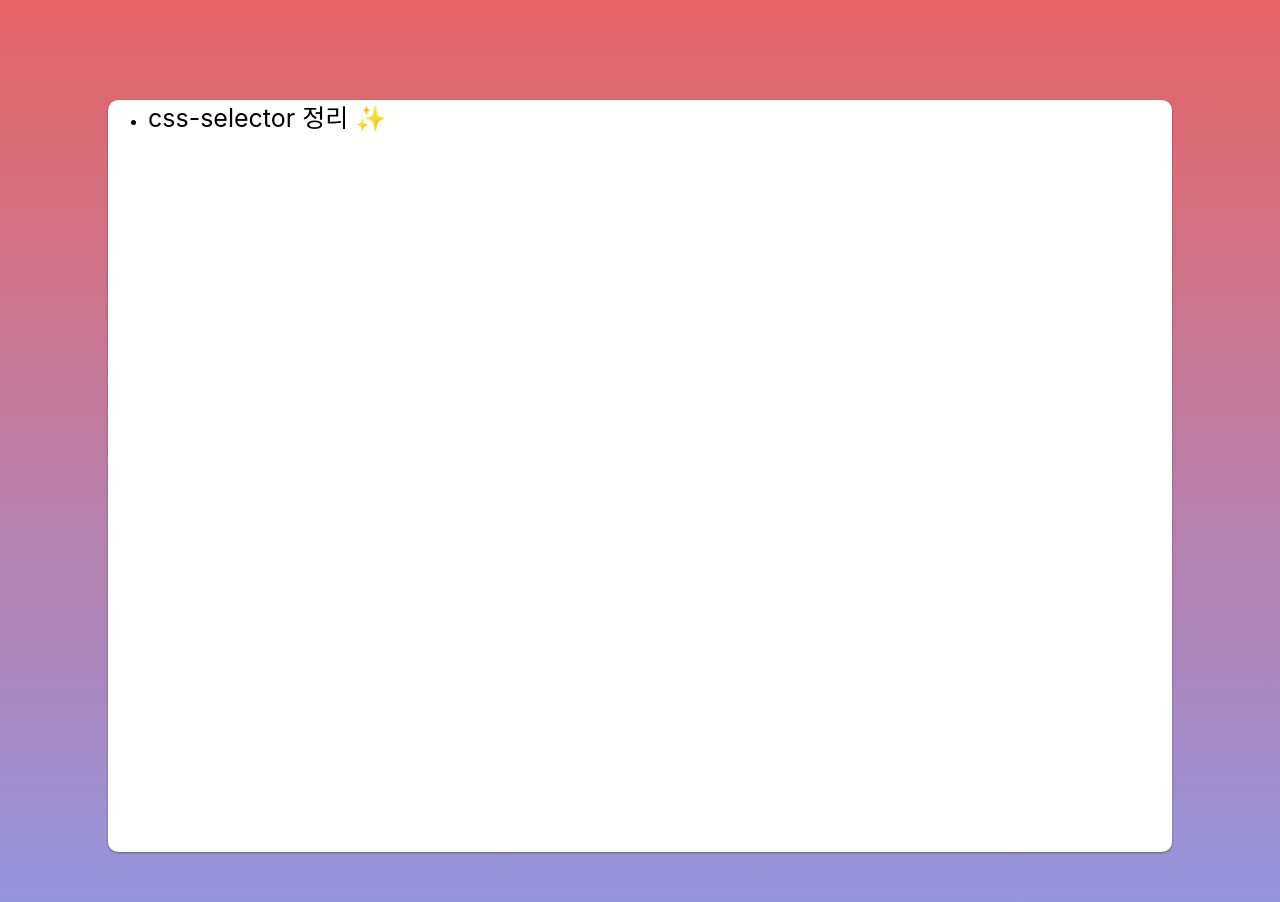
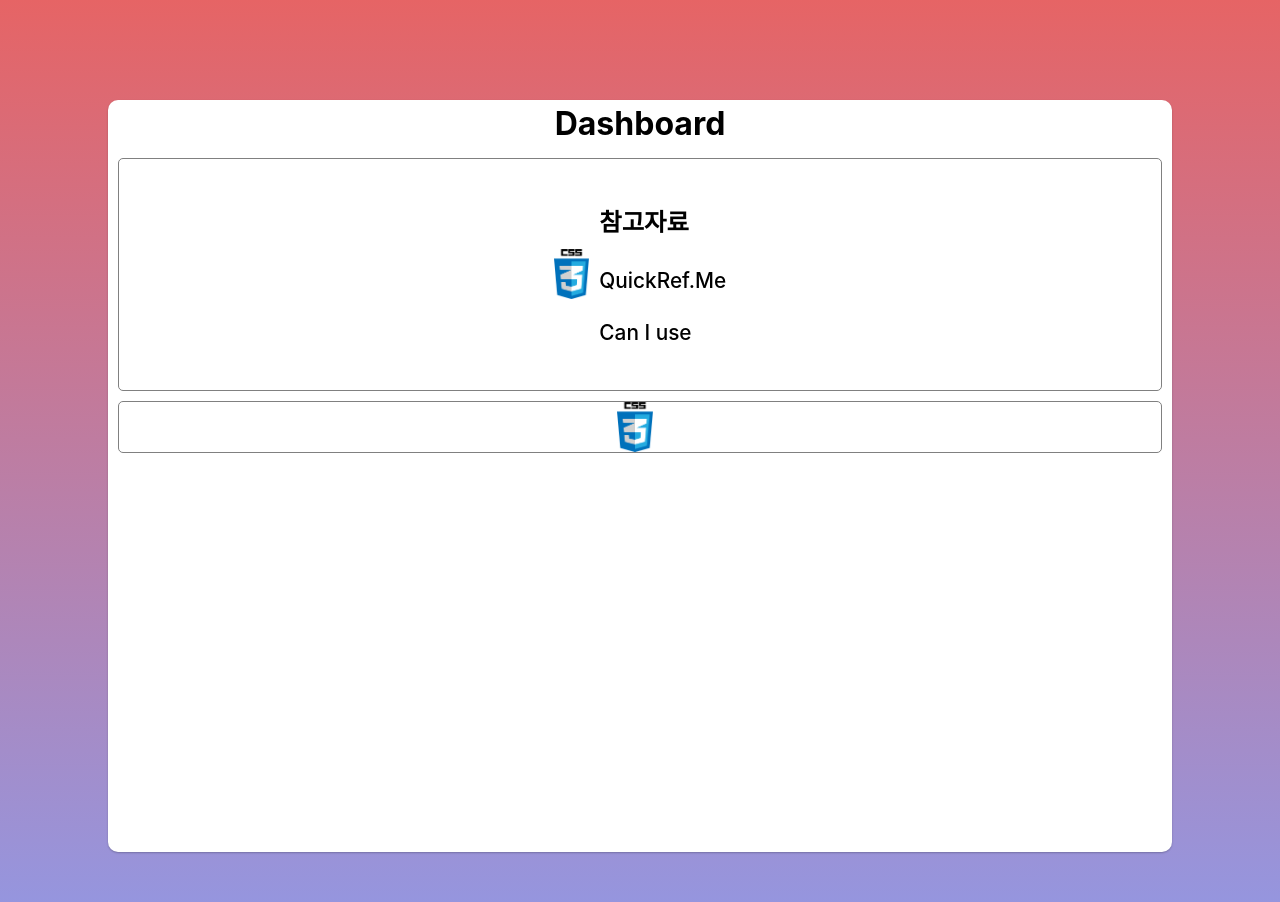
Before and after one commit to heejung0923/first-project, a React (Vite) app: page / in a window 1280 px wide. Shown: the top 902 px of the page. Built offline with nearby package versions, Linux system fonts and the light colour scheme.

Commit message:
💄design: mock 데이터 생성 및 디자인

```diff
--- /dev/null
+++ b/src/api/__mock__/contents.ts
@@ -0,0 +1,26 @@
+import { Reference } from '@/components/CSS';
+import { FC } from 'react';
+
+export interface MockContentType {
+  id: number;
+  title: string;
+  image: string;
+  component?: FC;
+  url: string;
+}
+
+export const MockContent: MockContentType[] = [
+  {
+    id: 1,
+    title: '[CSS] CSS Selector 정리',
+    image: '/CSS.png',
+    component: Reference,
+    url: 'https://heedymy.tistory.com/68',
+  },
+  {
+    id: 2,
+    title: '[CSS] CSS Selector 정리',
+    image: '/CSS.png',
+    url: 'https://heedymy.tistory.com/68',
+  },
+];
--- /dev/null
+++ b/src/components/CSS.tsx
@@ -0,0 +1,32 @@
+import '@/styles/Reference.css';
+
+export const Reference = () => {
+  return (
+    <>
+      <h3>참고자료</h3>
+      {MockURL.map(value => (
+        <p onClick={() => (window.location.href = `${value.url}`)}>{value.title}</p>
+      ))}
+      <p></p>
+    </>
+  );
+};
+
+export interface URLType {
+  id: number;
+  url: string;
+  title: string;
+}
+
+export const MockURL: URLType[] = [
+  {
+    id: 1,
+    url: 'https://quickref.me/css3.html',
+    title: 'QuickRef.Me',
+  },
+  {
+    id: 2,
+    url: 'https://caniuse.com',
+    title: 'Can I use',
+  },
+];
--- a/src/index.css
+++ b/src/index.css
@@ -5,17 +5,33 @@
   min-height: 100vh;
   background: linear-gradient(#e66465, #9198e5);
   --maxWidth: 48px;
-  --padding: 10px;
+  --base-padding: 48px;
+  --md-padding: 56px;
 }
 
 main .Container {
   margin: 100px;
   background: white;
   border-radius: 10px;
-  min-height: calc(100vh - var(--maxWidth));
-  box-shadow:
-    0 1px 3px rgba(0, 0, 0, 0.12),
-    0 1px 2px rgba(0, 0, 0, 0.24);
+  min-height: calc(100vh - var(--base-padding));
+  box-shadow: 0 1px 2px rgba(0, 0, 0, 0.24);
+}
+
+.title-polygon {
+  object-fit: contain;
+  clip-path: polygon(50% 16%, 88% 13%, 100% 43%, 95% 84%, 68% 100%, 29% 96%, 6% 78%, 0% 43%, 17% 12%);
+  background-color: dodgerblue;
+  height: 100px;
+  width: 100px;
+  margin: 0 auto;
+  position: relative;
+}
+
+.title {
+  font-size: 2em;
+  text-align: center;
+  margin-top: 100px;
+  font-weight: 700;
 }
 
 .Container:hover {
@@ -42,3 +58,38 @@ ul li a:visited {
 ul li a:hover {
   background-color: linear-gradient(#e66465, #9198e5);
 }
+
+h1 {
+}
+
+.Card-Container {
+}
+
+.Card {
+  border-radius: 5px;
+  border: 1px gray solid;
+  padding: 0 50px;
+  margin: 10px;
+  font-size: 1.3em;
+  font-weight: 500;
+  display: flex;
+  gap: 10px;
+  justify-content: center;
+  cursor: pointer;
+  &:hover {
+    transform: translateY(-5px);
+    transition: all 0.3s ease-in-out;
+    box-shadow: 0 14px 28px rgba(0, 0, 0, 0.25);
+  }
+}
+
+.Card img {
+  max-width: 50px;
+  height: 50px;
+  margin: auto 0;
+}
+
+.Card-Contents {
+  display: flex;
+  flex-direction: column;
+}
--- a/src/pages/page.tsx
+++ b/src/pages/page.tsx
@@ -1,3 +1,4 @@
+import { MockContent } from '@/api/__mock__/contents';
 import '@/index.css';
 
 const IndexPage = () => {
@@ -5,11 +6,19 @@ const IndexPage = () => {
     <main>
       <div className="Container">
         {/* <Button>버튼</Button> */}
-        <ul>
-          <li>
-            <a href="https://heedymy.tistory.com/68">css-selector 정리 ✨</a>
-          </li>
-        </ul>
+        {/* <div className="title-polygon"> */}
+        <div className="title">Dashboard</div>
+        {/* </div> */}
+        <div className="Card-Container">
+          {MockContent.map(value => (
+            <div className="Card">
+              <img src={value.image} alt="" />
+              <div className="Card-Contents">
+                <p>{value.component && <value.component />}</p>
+              </div>
+            </div>
+          ))}
+        </div>
       </div>
     </main>
   );
--- /dev/null
+++ b/src/styles/Reference.css
@@ -0,0 +1,6 @@
+h3 {
+}
+
+p{
+
+}
--- a/vite.config.ts
+++ b/vite.config.ts
@@ -11,7 +11,7 @@ export default defineConfig({
     _global: {},
   },
   server: {
-    https: false,
+    https: true,
     port: 3000,
     open: true,
   },
```
Also changed, not shown: public/CSS.png (added).
